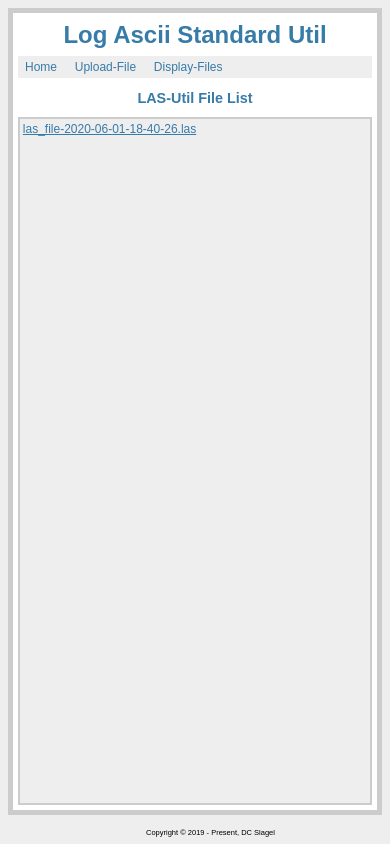
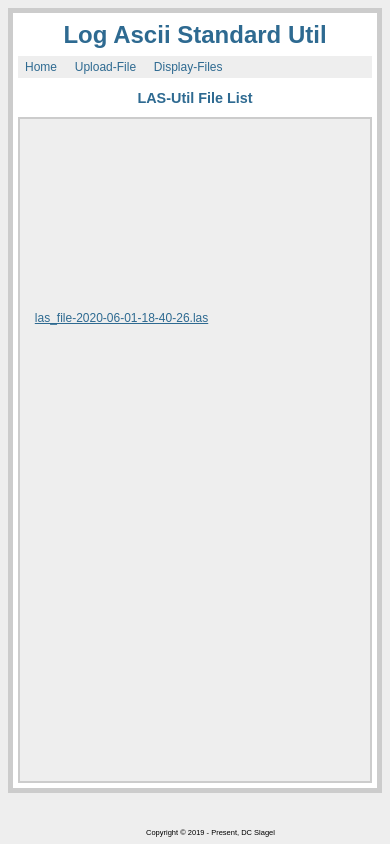
Before and after one commit to dcslagel/las-util-django, a Django app: page /list/ in a window 390 px wide. Run offline with Django 3.2, Linux system fonts and the light colour scheme; data comes from the database, SQL or seed files in the repository.

Commit message:
Improve 'Display-Files's list display
- Make a table within the .doc-list class display as a relative sub-size
  of a parent .doc-list div.
- Change .doc-list height value to be a calculation based on the current
  view height
- Add @media queries for min-height to improve display of the bottom of
  .doc-list items on various device displays.

```diff
--- a/src/las_util/static/las_util/style.css
+++ b/src/las_util/static/las_util/style.css
@@ -35,7 +35,8 @@ nav a {
 }
 
 a, h1, h2, h3 {
-  color: #377BA8;
+  /* color: #377BA8; */
+  color: #2e6a91; /* a darkish blue */
 }
 
 h1, h2, h3, h4 {
@@ -71,7 +72,7 @@ nav {
 
 table {
   width: 100%;
-  padding: 0;
+  padding: 1em;
 }
 
 th {
@@ -124,13 +125,27 @@ caption {
 
 .doc-list {
   border: 2px solid #ccc;
-  height: calc(100vh - 160px);
-  # height: 80vh;
+  height: calc(95vh - 140px);
   overflow-y: auto;
   # border: 2px solid #ccc;
   background-color: #eee;
-  -webkit-border-horizontal-spacing: 1px;
-  -webkit-border-vertical-spacing: 1px;
+}
+
+/* Configure the table withing .doc-list to be a proportion of the doc-list
+ * size */
+.doc-list table {
+  height: 60%;
+}
+
+@media (orientation: landscape) {
+  .doc-list {
+    height: calc(95vh - 175px);
+  }
+
+@media (min-height: 1100px) {
+  .doc-list {
+    height: calc(95vh - 245px);
+  }
 }
 
 .doc-detail {
```
